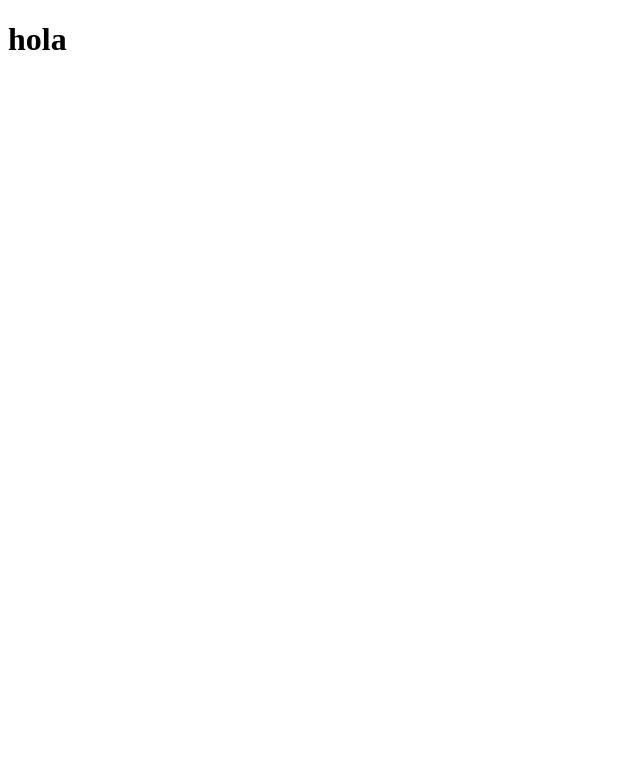
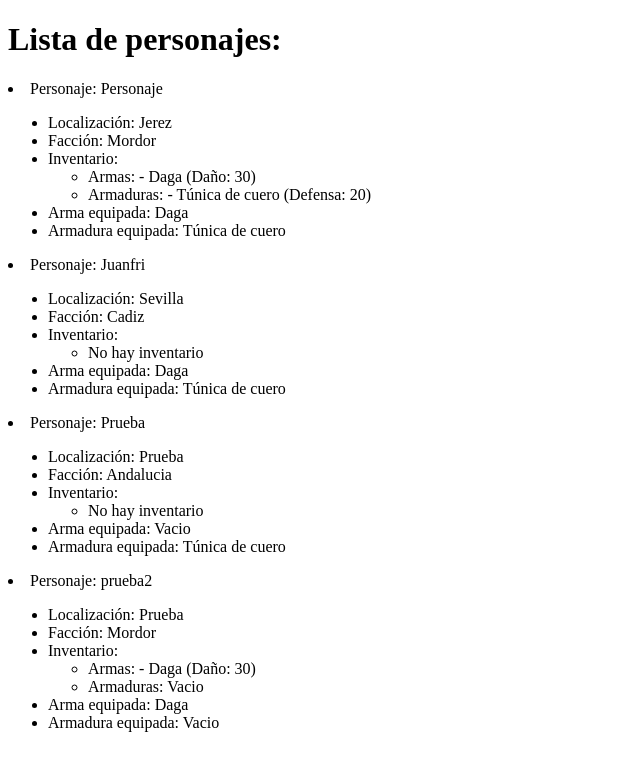
Before and after one commit to AlbertoRuiz-Dev/TierraMedia_Django, a Django app: page /chararcter/characters in a window 1280 px wide. Before the commit the part shown is almost empty. Shown: the top 771 px of the page, without its empty margins (0-640 px from the left). Run offline with Django 5.2, Linux system fonts and the light colour scheme; data comes from the database, SQL or seed files in the repository; both versions use the stored data as it was after the commit.

Commit message:
Views y archivo character_list.html modificado.

```diff
--- a/juego/templates/juego/character_list.html
+++ b/juego/templates/juego/character_list.html
@@ -6,7 +6,65 @@
 </head>
 <body>
     {% if character_list %}
-        <h1>hola</h1>
+        <h1>Lista de personajes: </h1>
+        {% for character in character_list %}
+            <li> Personaje: {{ character.name }}
+                <ul>
+                    <li>
+                        Localización: {{ character.location }}
+                    </li>
+                    <li>
+                        Facción: {{ character.faction.name }}
+                    </li>
+                    <li>
+                        Inventario:
+                        <ul>
+                            {% if character.inventory.weapons.all or character.inventory.armor.all %}
+                                <li>
+                                Armas:
+                                {% if character.inventory.weapons.all %}
+                                    {% for weapon in character.inventory.weapons.all %}
+                                        - {{ weapon }}
+                                    {% endfor %}
+                                {% else %}
+                                    Vacio
+                                {% endif %}
+                            </li>
+                            <li>
+                                Armaduras:
+                                {% if character.inventory.armors.all %}
+                                    {% for armor in character.inventory.armors.all %}
+                                        - {{ armor }}
+                                    {% endfor %}
+                                {% else %}
+                                    Vacio
+                                {% endif %}
+                            </li>
+                                {% else %}
+                                <li>No hay inventario</li>
+                            {% endif %}
+                        </ul>
+                    </li>
+                    <li>
+                        Arma equipada:
+                        {% if character.equipped_weapon %}
+                            {{ character.equipped_weapon.name }}
+                        {% else %}
+                            Vacio
+                        {% endif %}
+                    </li>
+                    <li>
+                        Armadura equipada:
+                        {% if character.equipped_armor %}
+                            {{ character.equipped_armor.name }}
+                        {% else %}
+                            Vacio
+                        {% endif %}
+                    </li>
+                </ul>
+            </li>
+        {% endfor %}
+
     {% endif %}
 </body>
 </html>
--- a/juego/views.py
+++ b/juego/views.py
@@ -42,6 +42,10 @@ class CharacterListView(ListView):
     model = Character
     template_name = 'juego/character_list.html'
     context_object_name = 'character_list'
+
+    def get_context_data(self, **kwargs):
+        context = super().get_context_data(**kwargs)
+        return context
 
 class FactionCharacterListView(LoginRequiredMixin, ListView):
     model = Faction
```
Also changed, not shown: db.sqlite3.
